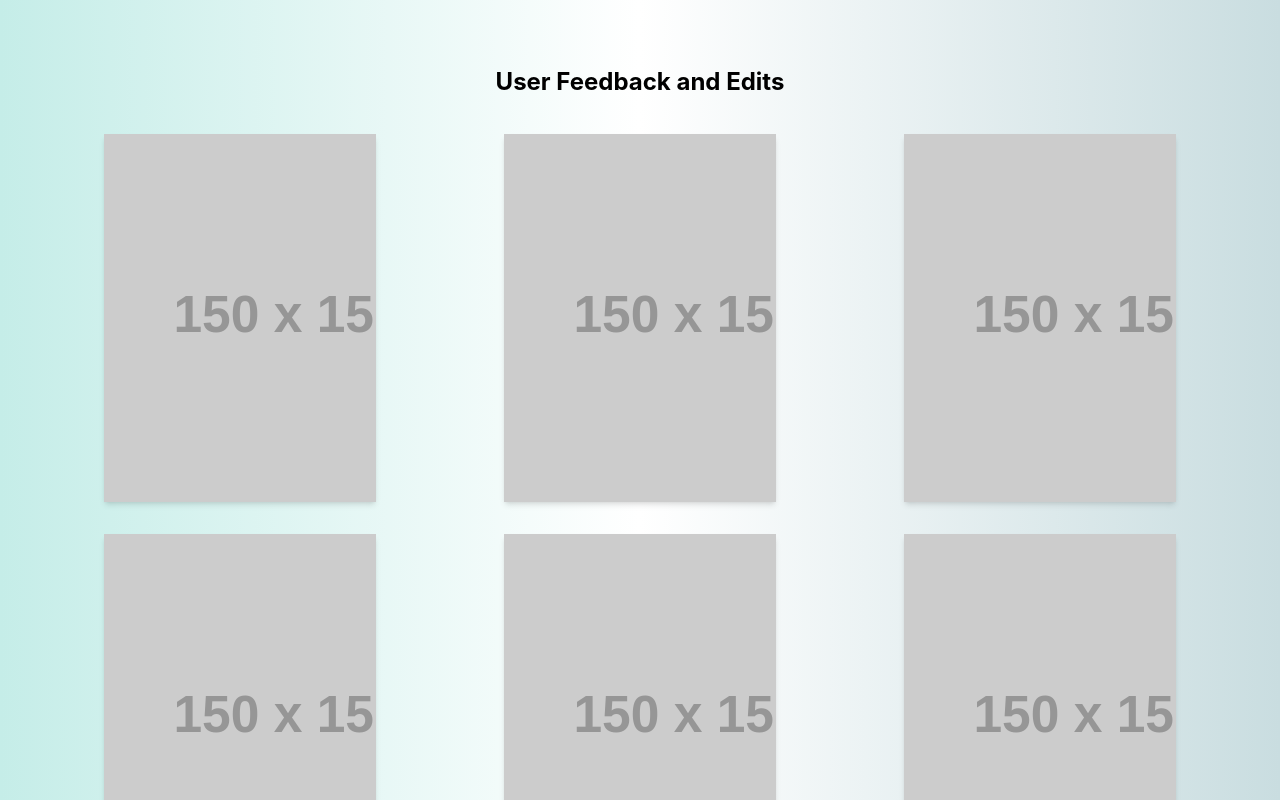
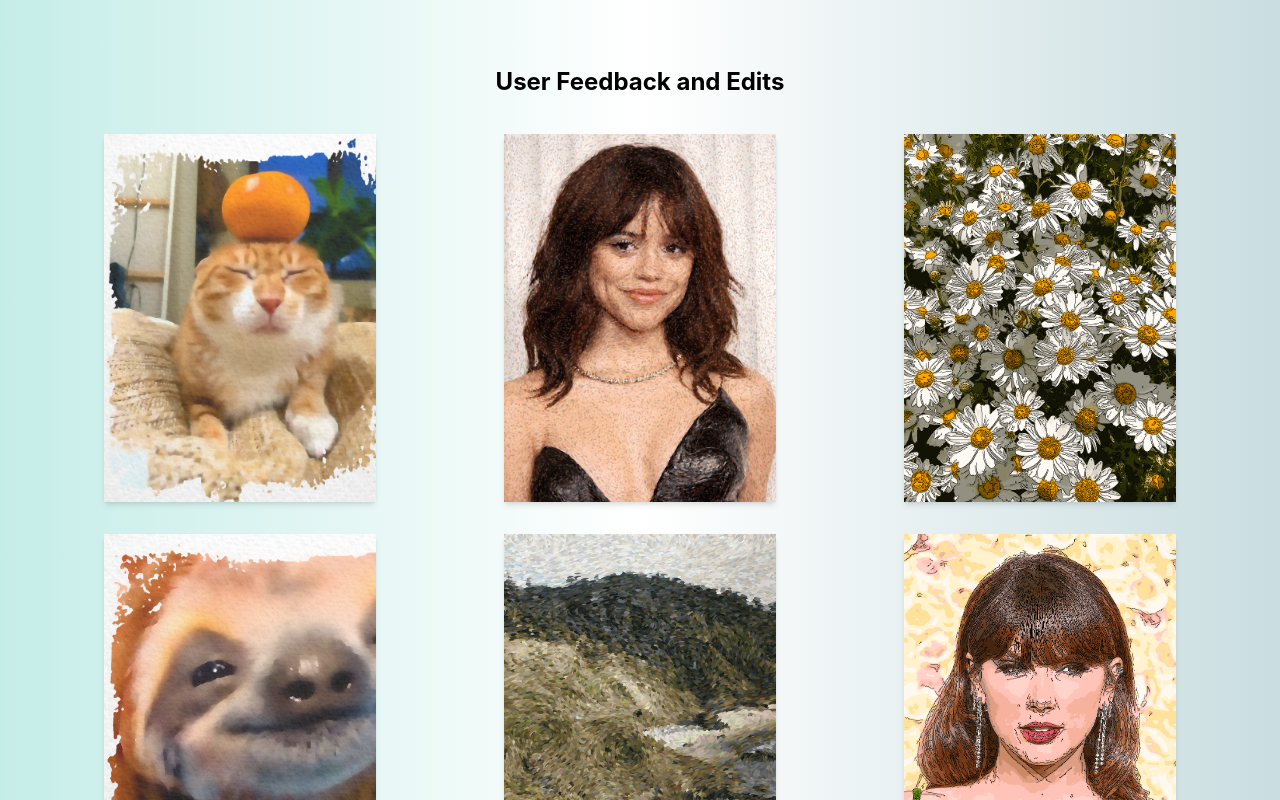
Before and after one commit to YeoYiXin/painterly-website, a React (Create React App) app: page / in a window 1280 px wide. Shown: the part 1480-2280 px from the top of the page. Built offline with nearby package versions, Linux system fonts and the light colour scheme.

Commit message:
added contact information, homepage and  gallery images

```diff
--- a/src/components/Home/feedback/feedback.js
+++ b/src/components/Home/feedback/feedback.js
@@ -4,38 +4,37 @@ const Feedback = () => {
   const feedbacks = [
     {
       id: 1,
-      imageUrl: "https://via.placeholder.com/150",
-      username: "username",
-      feedback:
-        "Lorem ipsum dolor sit amet, consectetur adipiscing elit, sed doeiusmod tempor incididunt ut labore et dolore magna aliqua. Ut enim adminim veniam, quis nostrud exercitation ullamco laboris nisi ualiquip ex ea commodo consequat. <br/> Duis aute irure dolor inreprehenderit in voluptate velit esse cillum dolore eu fugiat nullapariatur. Excepteur sint occaecat cupidatat non proident, sunt inculpa qui officia deserunt mollit anim id est laborum.",
+      imageUrl: "/gallery/cat.png",
+      username: "Yeo Yi Xin",
+      feedback: "Such a stunning effect! Absolutely loving it!",
     },
     {
       id: 2,
-      imageUrl: "https://via.placeholder.com/150",
+      imageUrl: "/gallery/wed.png",
       username: "username",
       feedback: "feedback",
     },
     {
       id: 3,
-      imageUrl: "https://via.placeholder.com/150",
+      imageUrl: "/gallery/flower.png",
       username: "username",
       feedback: "feedback",
     },
     {
       id: 4,
-      imageUrl: "https://via.placeholder.com/150",
+      imageUrl: "/gallery/sloth.png",
       username: "username",
       feedback: "feedback",
     },
     {
       id: 5,
-      imageUrl: "https://via.placeholder.com/150",
+      imageUrl: "/gallery/scenery.png",
       username: "username",
       feedback: "feedback",
     },
     {
       id: 6,
-      imageUrl: "https://via.placeholder.com/150",
+      imageUrl: "/gallery/ts.png",
       username: "username",
       feedback: "feedback",
     },
--- a/src/components/contact/contact.js
+++ b/src/components/contact/contact.js
@@ -1,67 +1,86 @@
 import React, { useState } from "react";
 import { Center } from "@mantine/core";
-import { IconPhone, IconMail, IconUserCircle } from '@tabler/icons-react';
+import { IconPhone, IconMail, IconUserCircle } from "@tabler/icons-react";
 
-const Contact = ({ }) => {
+const Contact = ({}) => {
   return (
-        <div className='bg-[#c9dde0] justify-center'>
-            <div className='flex lg:flex-row md:flex-row sm:flex-col flex-col lg:gap-32 md:gap-20 sm:gap-14 gap-14 justify-center p-20 '>
-                <div className='flex-col border-[rgb(255,255,255)] bg-[rgb(114,137,143)] border-8 p-6 rounded-xl justify-center text-center'>
+    <div className="bg-[#c9dde0] justify-center">
+      <div className="flex lg:flex-row md:flex-row sm:flex-col flex-col lg:gap-32 md:gap-20 sm:gap-14 gap-14 justify-center p-20 ">
+        <div className="flex-col border-[rgb(255,255,255)] bg-[rgb(114,137,143)] border-8 p-6 rounded-xl justify-center text-center">
           <Center>
-                        <div className='w-1/2 justify-center align-middle items-center m-3' >
-                            <img src='/contact_images/image_yi_xin.jpg' className='rounded-lg fit max-h-[300px]' />
+            <div className="w-1/2 justify-center align-middle items-center m-3">
+              <img
+                src="/contact_images/image_yi_xin.jpg"
+                className="rounded-lg fit max-h-[300px]"
+              />
             </div>
           </Center>
-                    <div className='justify-center text-center bg-[rgb(114,137,143)] text-white rounded-xl p-10 lg:text-md md:text-sm sm:text-xs text-xs'>
-                        <div className='flex flex-row gap-2 text-center font-bold '>
+          <div className="justify-center text-center bg-[rgb(114,137,143)] text-white rounded-xl p-10 lg:text-md md:text-sm sm:text-xs text-xs">
+            <div className="flex flex-row gap-2 text-center font-bold ">
               <IconUserCircle />
               Yeo Yi Xin
             </div>
-                        <div className='flex flex-row gap-2 text-center font-bold '>
+            <div className="flex flex-row gap-2 text-center font-bold ">
               <IconPhone />
               {"+"}601120422011
             </div>
-                        <div className='flex flex-row gap-2 text-center font-bold '>
+            <div className="flex flex-row gap-2 text-center font-bold ">
               <IconMail />
               sara{"."}yeo{"."}yixin{"@"}gmail.com
             </div>
           </div>
-                    <div className='mt-5 bg-[rgb(54,69,73)] rounded-xl p-10 text-white lg:w-[35vw] md:w-[35vw] sm:w-[69vw]'>
-                        "Yeo Yi Xin is a final-year BSc {"("}Hons{")"} Computer Science student at the University of Nottingham Malaysia.
-                        With a strong passion for cybersecurity, machine learning, and software development, Yi Xin has made contributions to the Painterly
-                        website project. Her work involved implementing cartoon and watercolor filters, devoloping the website's structure,
-                        and developing its API. Through this project, Yi Xin honed her skills in creating maintainable,
-                        well-structured websites and deepened her knowledge in image processing. Additionally, collaborating with Erin has
-                        enhanced her communication skills and time management abilities.
+          <div className="mt-5 bg-[rgb(54,69,73)] rounded-xl p-10 text-white lg:w-[35vw] md:w-[35vw] sm:w-[69vw]">
+            "Yeo Yi Xin is a final-year BSc {"("}Hons{")"} Computer Science
+            student at the University of Nottingham Malaysia. With a strong
+            passion for cybersecurity, machine learning, and software
+            development, Yi Xin has made contributions to the Painterly website
+            project. Her work involved implementing cartoon and watercolor
+            filters, devoloping the website's structure, and developing its API.
+            Through this project, Yi Xin honed her skills in creating
+            maintainable, well-structured websites and deepened her knowledge in
+            image processing. Additionally, collaborating with Erin has enhanced
+            her communication skills and time management abilities.
           </div>
-
         </div>
-                <div className='flex-col border-[rgb(255,255,255)] bg-[rgb(114,137,143)] border-8 p-6 rounded-xl justify-center text-center'>
+        <div className="flex-col border-[rgb(255,255,255)] bg-[rgb(114,137,143)] border-8 p-6 rounded-xl justify-center text-center">
           <Center>
-                        <div className='w-1/2 justify-center align-middle items-center m-3' >
-                            <img src='/contact_images/image_erin.jpg' className='rounded-lg max-h-[300px]' />
+            <div className="w-1/2 justify-center align-middle items-center m-3">
+              <img
+                src="/contact_images/image_erin.jpg"
+                className="rounded-lg max-h-[300px]"
+              />
             </div>
           </Center>
-                    <div className='justify-center text-center bg-[rgb(114,137,143)] text-white rounded-xl p-10 lg:text-md'>
-                        <div className='flex flex-row gap-2 text-center font-bold '>
+          <div className="justify-center text-center bg-[rgb(114,137,143)] text-white rounded-xl p-10 lg:text-md">
+            <div className="flex flex-row gap-2 text-center font-bold ">
               <IconUserCircle />
               Erin Chee Yu Lynn
             </div>
-                        <div className='flex flex-row gap-2 text-center font-bold '>
+            <div className="flex flex-row gap-2 text-center font-bold ">
               <IconPhone />
               +60129282527
             </div>
-                        <div className='flex flex-row gap-2 text-center font-bold '>
+            <div className="flex flex-row gap-2 text-center font-bold ">
               <IconMail />
               erincyl04@gmail.com
             </div>
           </div>
-                    <div className='mt-5 bg-[rgb(54,69,73)] rounded-xl p-10 text-white lg:w-[35vw] md:w-[35vw] sm:w-[69vw]'>
-                        Erin is a Year 2 Bsc. of Computer Science student specialising in UI/UX and Front End with a keen interest in software development and combining computer science with the world of visual arts. Erin’s work on the Painterly project was focused on implementing the cartoon filter and impressionism filter, as well as designing the Painterly website’s wireframe and css. Working on Painterly has allowed her to put her technical skills in both art and computer science to use in creating a project which showcases her strongest assets. The Painterly project also gave her the experience of strengthening her skills in teamwork, communication, time management, and in using tools such as GitHub and Python libraries.                    </div>
-
+          <div className="mt-5 bg-[rgb(54,69,73)] rounded-xl p-10 text-white lg:w-[35vw] md:w-[35vw] sm:w-[69vw]">
+            Erin is a Year 2 Bsc. of Computer Science student specialising in
+            UI/UX and Front End with a keen interest in software development and
+            combining computer science with the world of visual arts. Erin’s
+            work on the Painterly project was focused on implementing the
+            cartoon filter and impressionism filter, as well as designing the
+            Painterly website’s wireframe and css. Working on Painterly has
+            allowed her to put her technical skills in both art and computer
+            science to use in creating a project which showcases her strongest
+            assets. The Painterly project also gave her the experience of
+            strengthening her skills in teamwork, communication, time
+            management, and in using tools such as GitHub and Python libraries.{" "}
           </div>
         </div>
-        </div >
+      </div>
+    </div>
   );
 };
 
```
Lines whose indentation alone changed are shown as unchanged.
